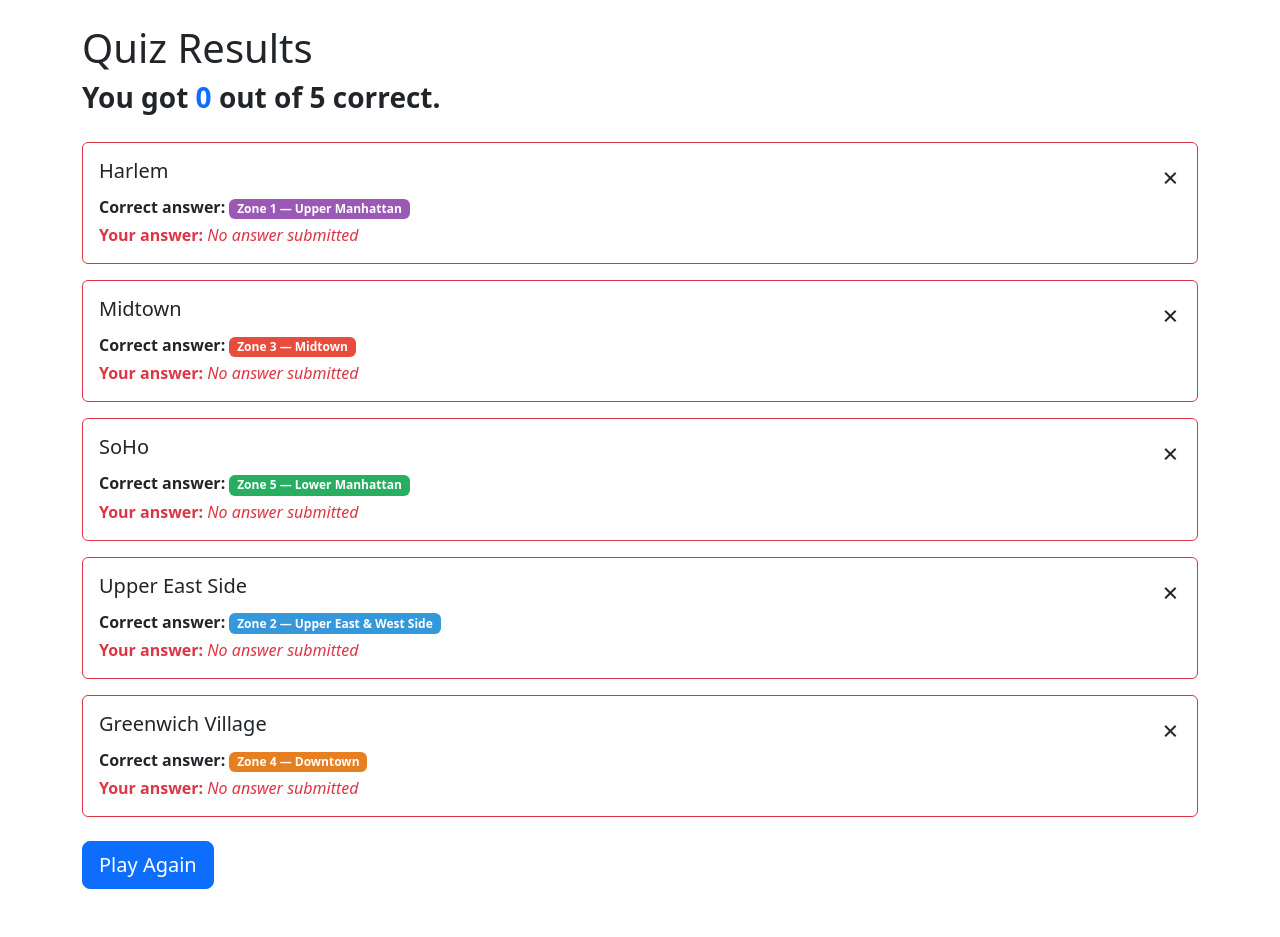
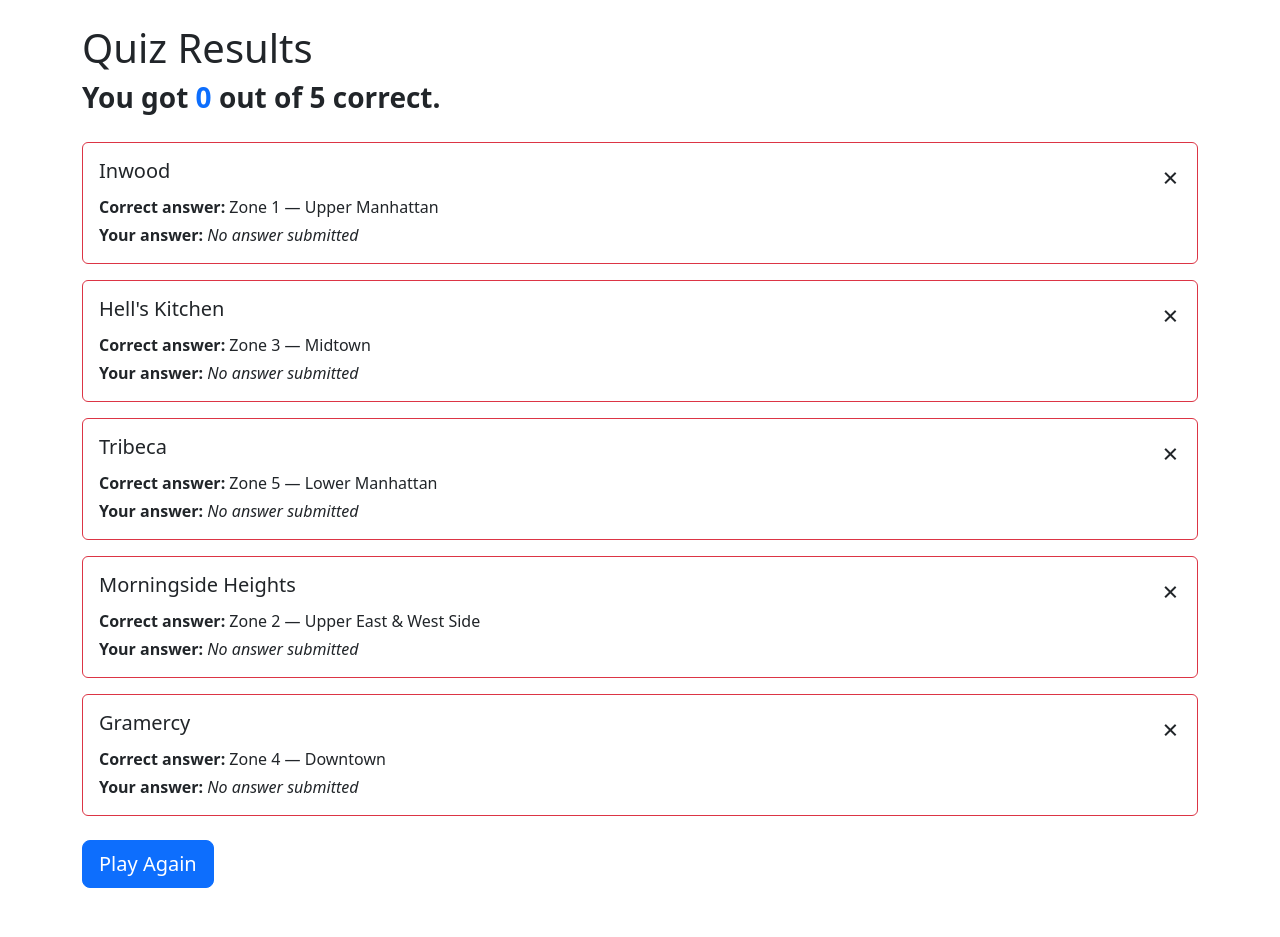
Before and after one commit to eliwerstler/NYC-Neighborhoods, a Flask app: page /results in a window 1280 px wide. After the commit the page ends 888 px from the top, so only its background shows below. Run offline with Flask 3, Linux system fonts and the light colour scheme.

Commit message:
quiz + style changes

```diff
--- a/data.json
+++ b/data.json
@@ -108,23 +108,23 @@
   ],
   "quiz_questions": [
     {
-      "neighborhood": "Harlem",
+      "neighborhood": "Inwood",
       "correct_zone": 1
     },
     {
-      "neighborhood": "Midtown",
+      "neighborhood": "Hell's Kitchen",
       "correct_zone": 3
     },
     {
-      "neighborhood": "SoHo",
+      "neighborhood": "Tribeca",
       "correct_zone": 5
     },
     {
-      "neighborhood": "Upper East Side",
+      "neighborhood": "Morningside Heights",
       "correct_zone": 2
     },
     {
-      "neighborhood": "Greenwich Village",
+      "neighborhood": "Gramercy",
       "correct_zone": 4
     }
   ]
--- a/templates/quiz.html
+++ b/templates/quiz.html
@@ -20,10 +20,8 @@
   <form method="POST">
     {% for zone in zones %}
     <button type="submit" name="answer" value="{{ zone.number }}"
-            class="btn w-100 mb-2 text-white fw-semibold py-3"
-            style="background-color: {{ zone.color }}; border: none;">
+            class="btn btn-outline-secondary w-100 mb-2">
       Zone {{ zone.number }} — {{ zone.name }}
-      <small class="d-block fw-normal opacity-75">{{ zone.street_range }}</small>
     </button>
     {% endfor %}
   </form>
--- a/templates/results.html
+++ b/templates/results.html
@@ -22,21 +22,16 @@
       </div>
 
       <p class="mb-1">
-        <strong>Correct answer:</strong>
-        <span class="badge text-white" style="background-color: {{ r.correct_zone.color }};">
-          Zone {{ r.correct_zone.number }} — {{ r.correct_zone.name }}
-        </span>
+        <strong>Correct answer:</strong> Zone {{ r.correct_zone.number }} — {{ r.correct_zone.name }}
       </p>
 
       {% if not r.correct %}
-      <p class="mb-0 text-danger">
+      <p class="mb-0">
         <strong>Your answer:</strong>
         {% if r.user_zone %}
-        <span class="badge text-white" style="background-color: {{ r.user_zone.color }};">
           Zone {{ r.user_zone.number }} — {{ r.user_zone.name }}
-        </span>
         {% else %}
-        <em>No answer submitted</em>
+          <em>No answer submitted</em>
         {% endif %}
       </p>
       {% endif %}
```
